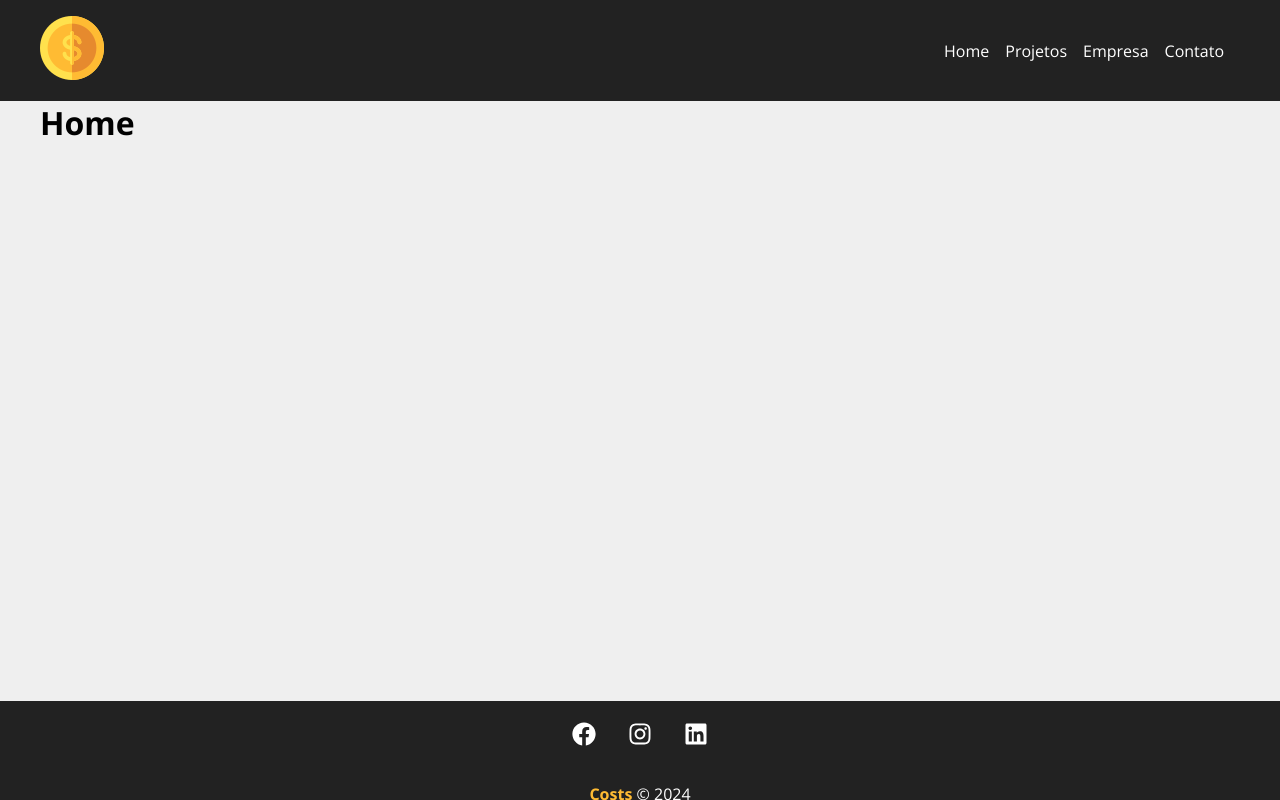
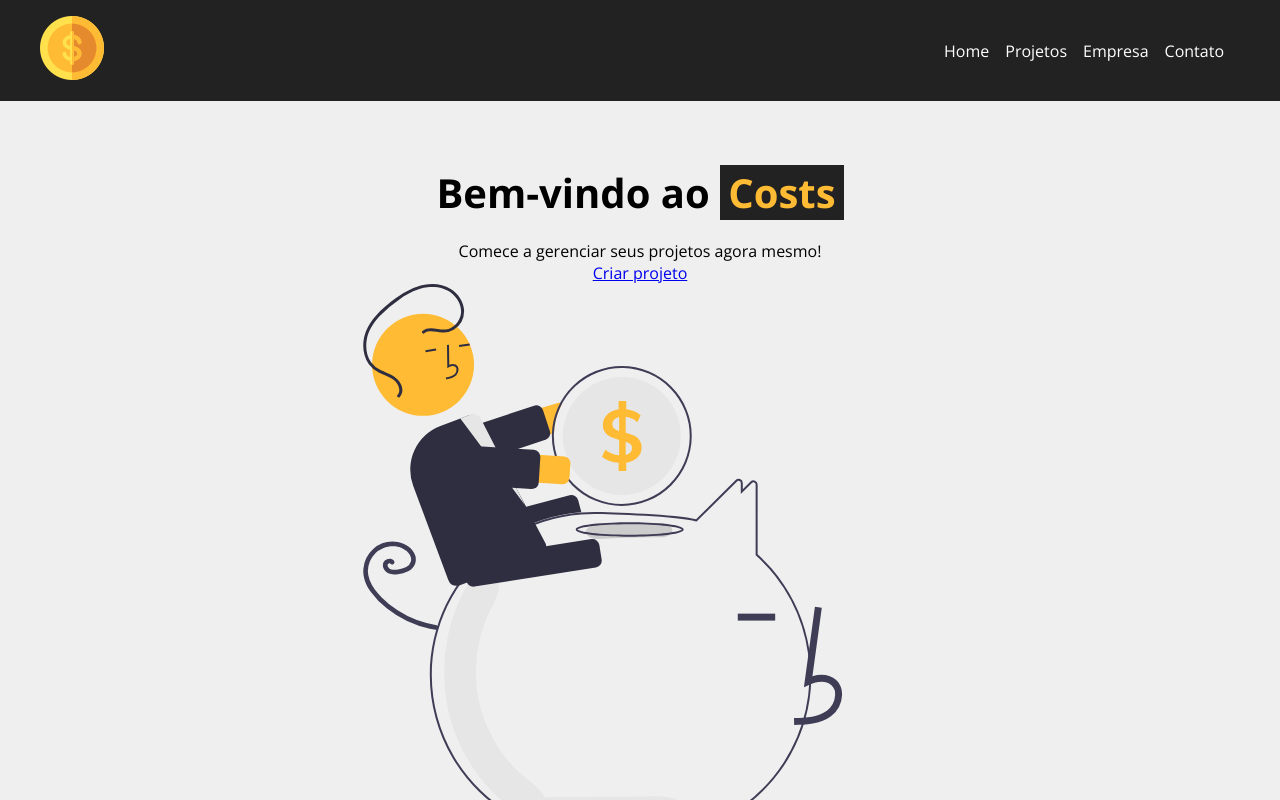
Before and after one commit to shenrique1970/costs, a React (Create React App) app: page / in a window 1280 px wide. Shown: the top 800 px of the page. Built offline with nearby package versions, Linux system fonts and the light colour scheme.

Commit message:
Atualização

```diff
--- a/src/App.js
+++ b/src/App.js
@@ -12,7 +12,7 @@
   return (
     <Router>
       <Navbar />
-      <Container customClass="min-height">
+      <Container customClass="min_height">
         <Routes>
 
           <Route exact path="/" element={<Home />} />
--- a/src/components/layout/Container.module.css
+++ b/src/components/layout/Container.module.css
@@ -15,6 +15,6 @@
     justify-content: flex-start;
   }
 
-  .min-height {
+  .min_height {
     min-height: 75%;
   }
--- a/src/components/pages/Home.js
+++ b/src/components/pages/Home.js
@@ -1,5 +1,15 @@
+import styles from './Home.module.css'
+import savings from '../../img/savings.svg'
+
 function Home() {
-    return <h1>Home</h1>
+    return (
+        <section className={styles.home_container}>
+            <h1>Bem-vindo ao <span>Costs</span></h1>
+            <p>Comece a gerenciar seus projetos agora mesmo!</p>
+            <a href='/'>Criar projeto</a>
+            <img src={savings} alt='Costs' />
+        </section>
+    )
 }
 
 export default Home
--- /dev/null
+++ b/src/components/pages/Home.module.css
@@ -0,0 +1,19 @@
+.home_container {
+    width: 100%;
+    display: flex;
+    flex-direction: column;
+    align-items: center;
+    justify-content: center;
+    padding: 4em;
+}
+
+.home_container h1 {
+    font-size: 2.5em;
+    margin-bottom: .5em;
+}
+
+.home_container h1 span {
+    color: #ffbb33;
+    padding: 0 .2em;
+    background-color: #222;
+}
```
